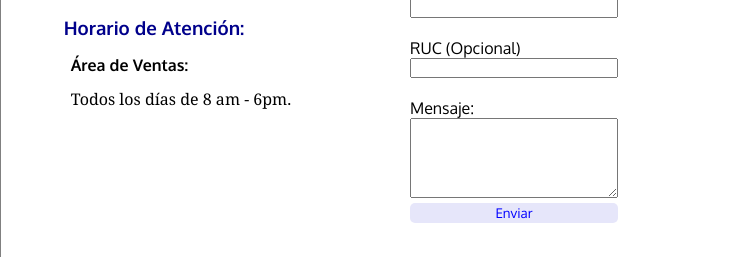
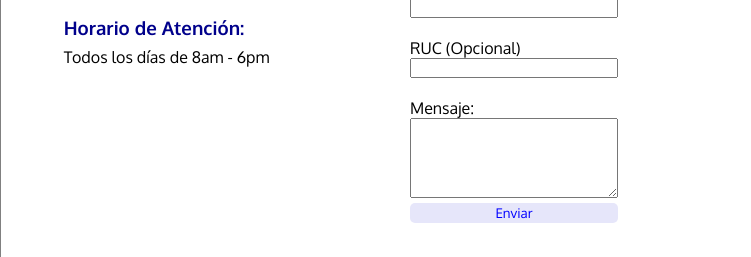
Before and after one commit to 70700887-design/tarea9, a plain HTML site: page contactos.html in a window 1280 px wide. Shown: the part 348-605 px from the top of the page, 0-751 px from the left. Drawn offline with Linux system fonts and the light colour scheme; a web font is replaced by a local one.

Commit message:
Update contactos.html

```diff
--- a/contactos.html
+++ b/contactos.html
@@ -44,13 +44,7 @@
                 </tr>
             </table><br>
             <h3>Horario de Atención:</h3>
-            <table>
-                <tr>
-                    <td><strong>Área de Ventas:</strong></td>
-
-                </tr>
-                <td>Todos los días de 8 am - 6pm.</td>
-            </table>
+           <p>Todos los días de 8am - 6pm</p>
 
 
            </div>
@@ -109,4 +103,5 @@
         </footer>
     </div>
 </body>
+
 </html>
```
